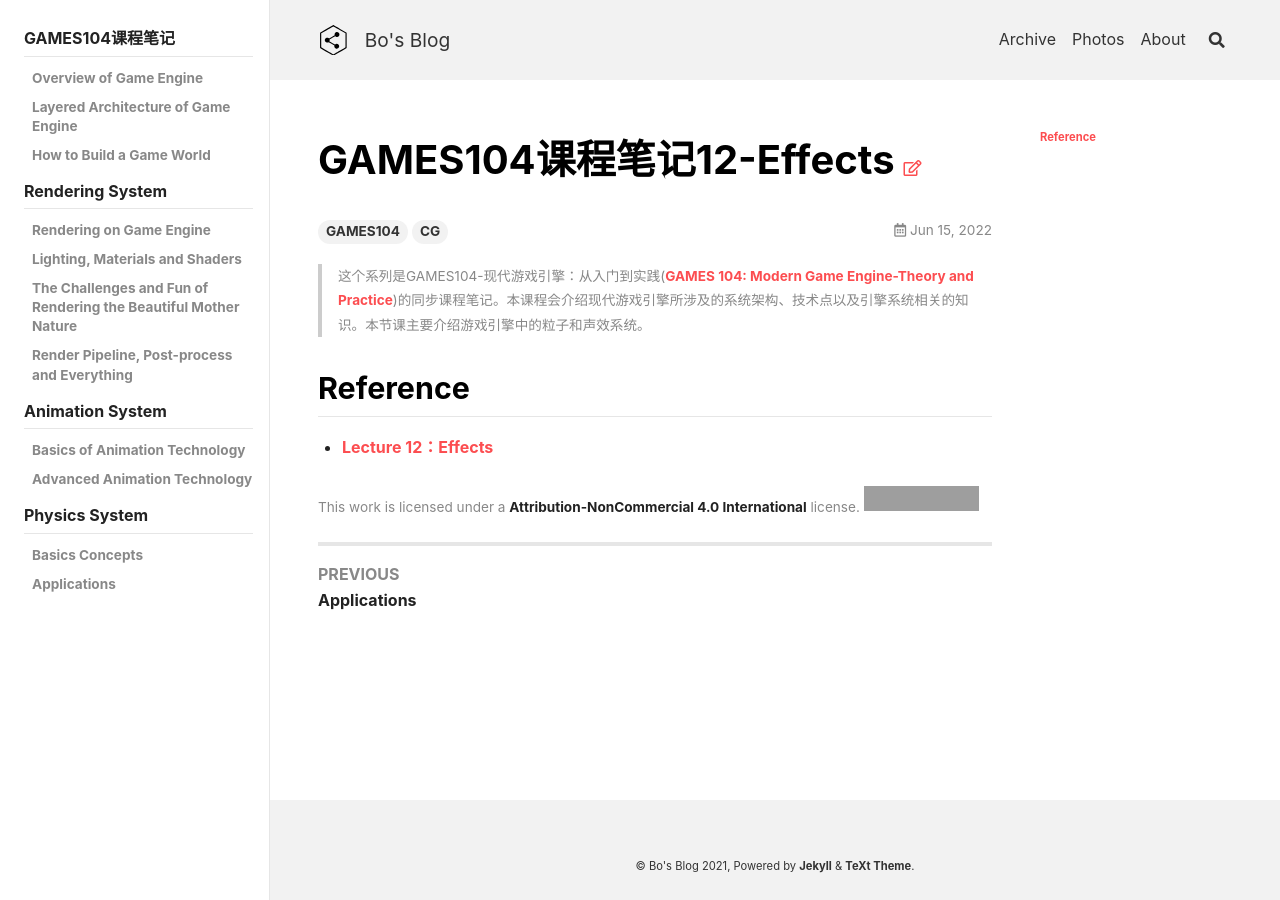
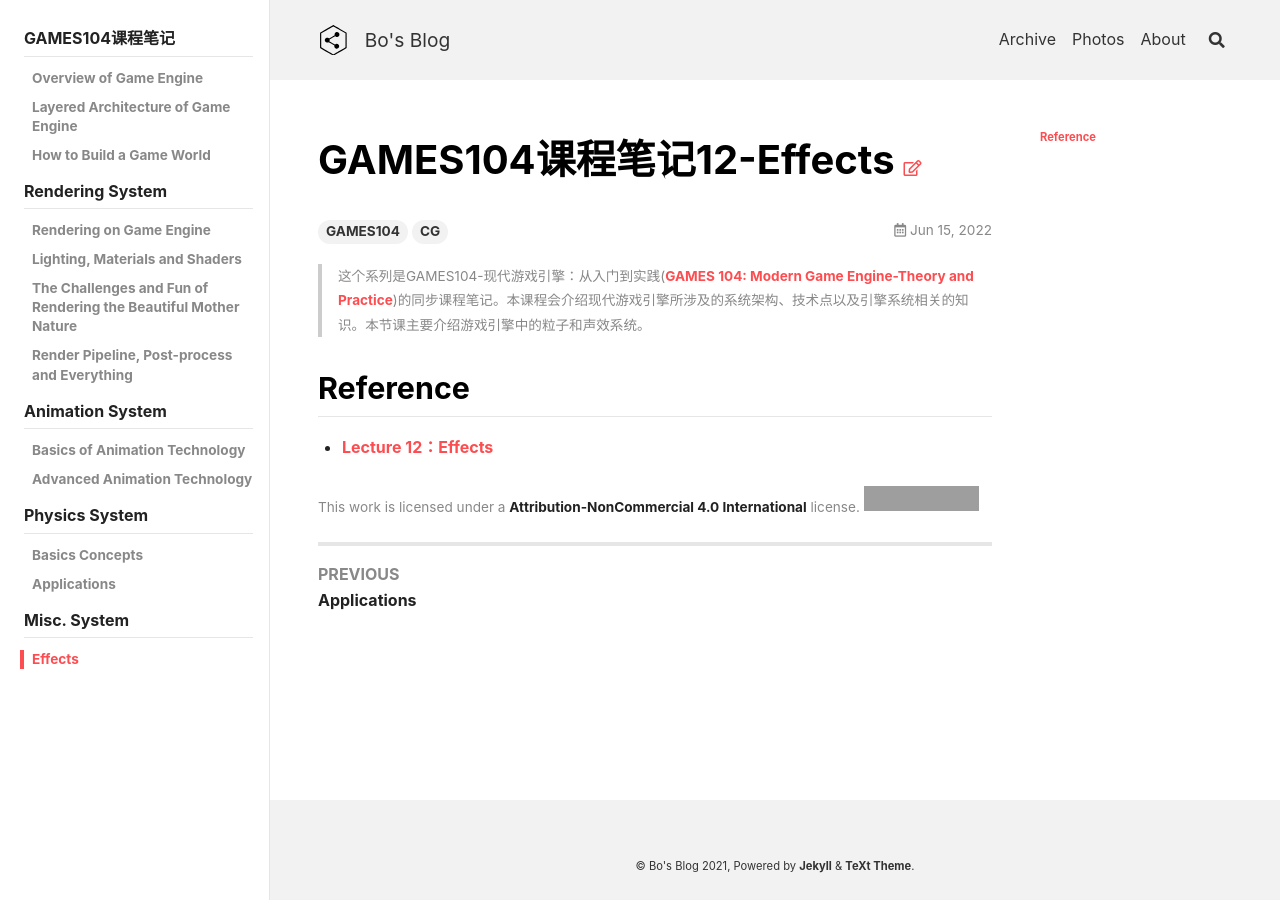
Before and after one commit to peng00bo00/peng00bo00_previous_blog, a Jekyll site: the page built from _posts/2022-06-15-GAMES104-NOTES-12.md, in a window 1280 px wide. Built offline with Jekyll 4.4.1, drawn with Linux system fonts in a browser that asks for light colours; nearby versions of some CDN libraries; grey boxes are pictures that could not be loaded.

Commit message:
Update navigation.yml

```diff
--- a/_data/navigation.yml
+++ b/_data/navigation.yml
@@ -252,6 +252,10 @@ GAMES104:
         url: /2022/05/26/GAMES104-NOTES-10.html
       - title: Applications
         url: /2022/06/05/GAMES104-NOTES-11.html
+  - title: Misc. System
+    children:
+      - title: Effects
+        url: /2022/06/15/GAMES104-NOTES-12.html
 
 PBRT:
   - title: PBRT读书笔记
```
